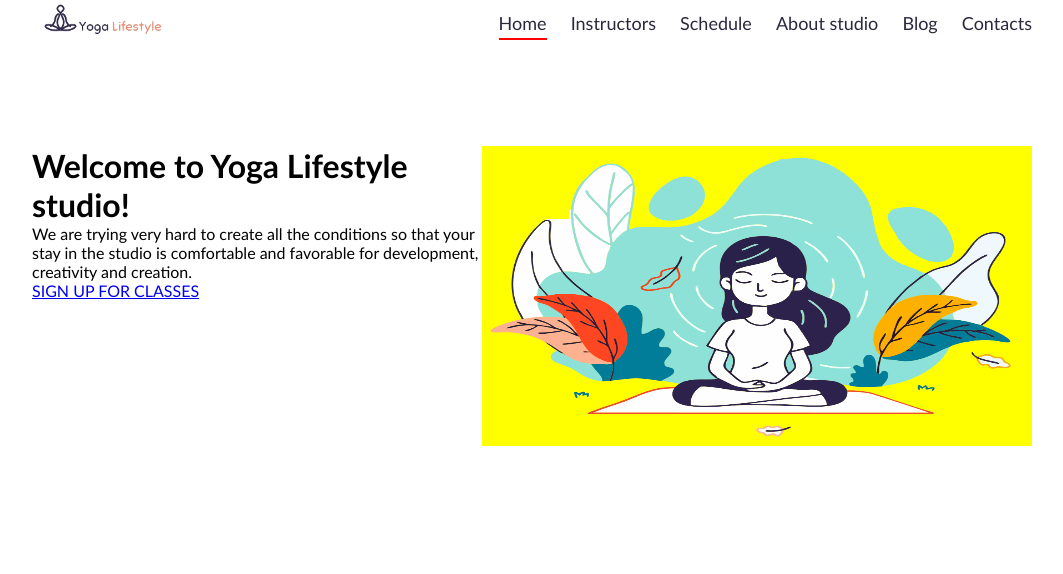
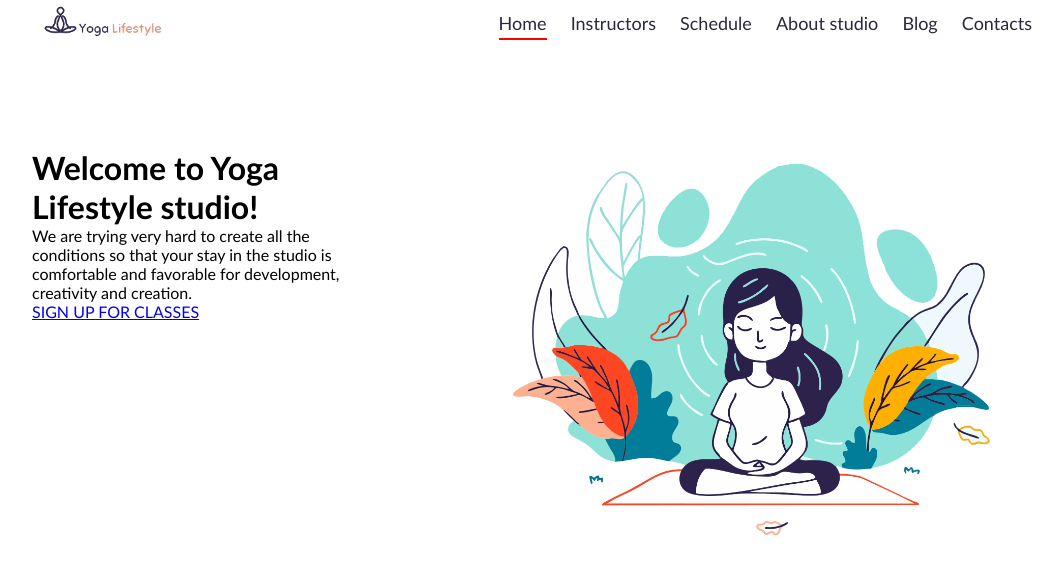
Before and after one commit to julijajarmale/11-YOGA, a website: page index.html in a window 1280 px wide. Shown: the whole page, without its empty margins (108-1171 px from the left). Drawn offline with Linux system fonts and the light colour scheme.

Commit message:
file structure optimization

```diff
--- a/main.css
+++ b/css/main.css
@@ -21,6 +21,7 @@ body > main {
 header > img {
         float: left;
         height: 46px;
+        margin-top: 2px;
      }
 
 header > nav {
@@ -52,6 +53,7 @@ body > main {
 main > div{
     width: 45%;
     float:left;
+    padding-right: 10%;
 
     }
 
@@ -69,8 +71,9 @@ main > div{
 
     main > img{
         width: 55%;
-        height: 300px;
-        float: right;
-        background-color: yellow;
+        height: 400px;
+        float: left;
+        object-fit:contain;
+        object-position: center;
 
      }
--- a/index.html
+++ b/index.html
@@ -5,12 +5,12 @@
     <meta http-equiv="X-UA-Compatible" content="IE=edge">
     <meta name="viewport" content="width=device-width, initial-scale=1.0">
     <title>Yoga</title>
-    <link rel="stylesheet" href="./main.css">
+    <link rel="stylesheet" href="./css/main.css">
 
 </head>
 <body>
     <header>
-        <img src="logo.png" alt="logo">
+        <img src="/img/logo.png" alt="logo">
         <nav>
             <a href="#">Home</a>
             <a href="#">Instructors</a>
@@ -29,7 +29,7 @@
                 development, creativity and creation.</p>
             <a href="#">SIGN UP FOR CLASSES</a>
         </div>
-        <img src="/Yogagirl.png" alt="Yoga person">
+        <img src="/img/Yogagirl.png" alt="Yoga person">
 
     </main>
 </body>
```
Also changed, not shown: img/Yogagirl.png (renamed from Yogagirl.png), img/logo.jpg (renamed from logo.jpg), img/logo.png (renamed from logo.png), img/mergina.jpg (renamed from mergina.jpg), img/pagrindine mergina.png (renamed from pagrindine mergina.png), img/yoga-lifestyle.png (renamed from yoga-lifestyle.png).
